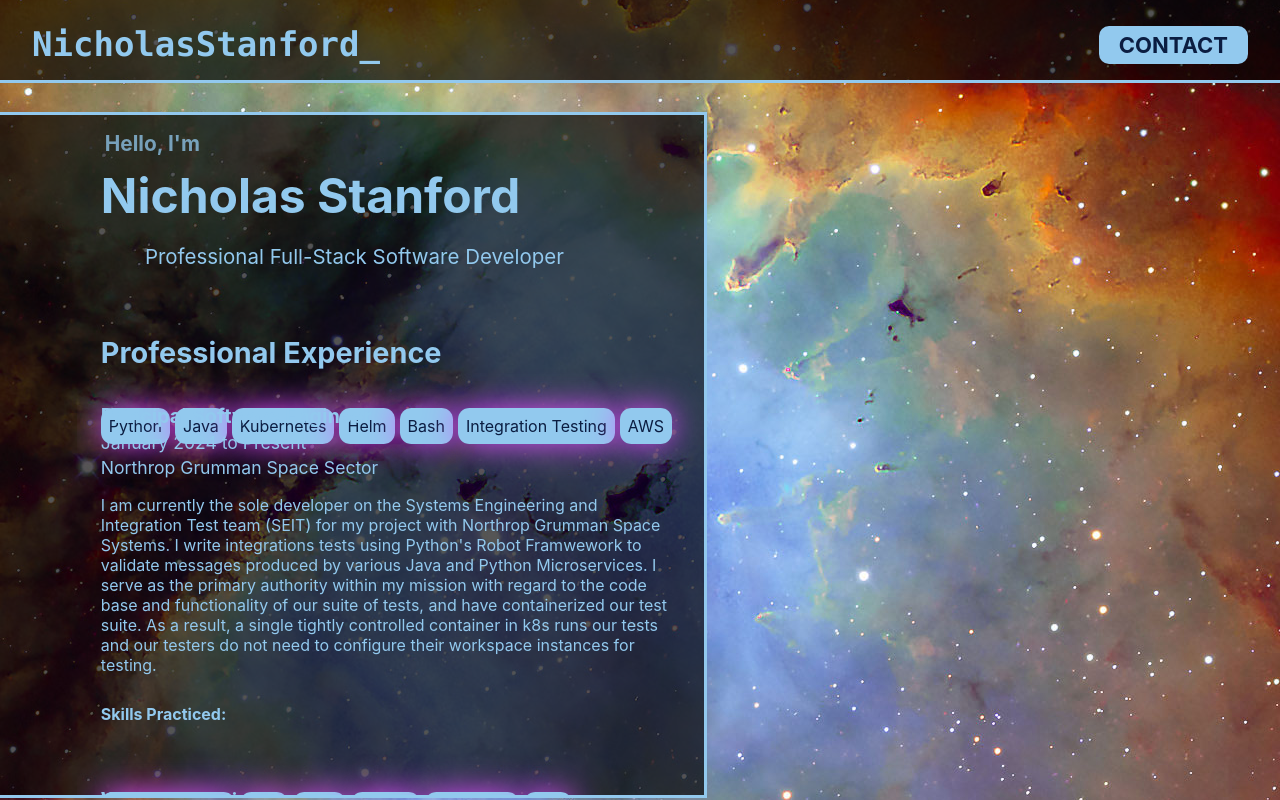
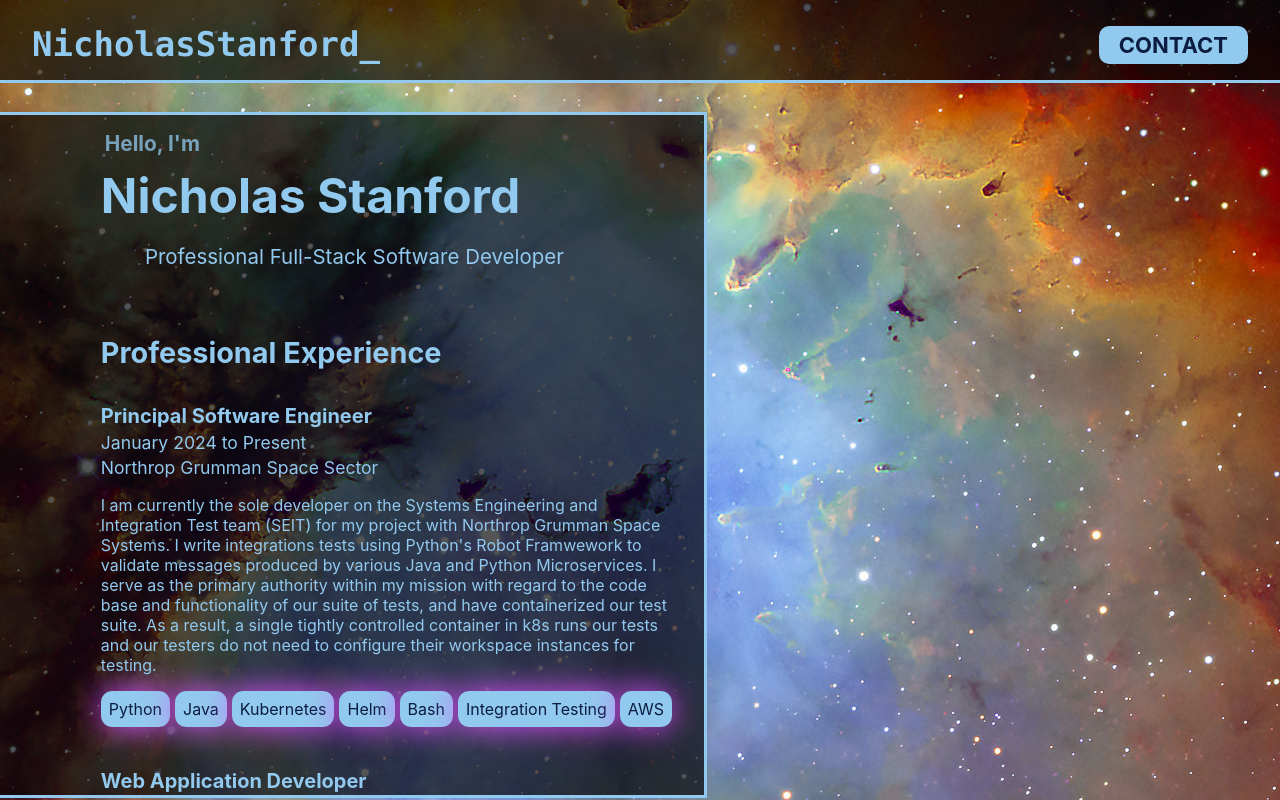
Before and after one commit to Stanfordna/angry-alpaca, a React (Create React App) app: page / in a window 1280 px wide. Built offline with nearby package versions, Linux system fonts and the light colour scheme; no server answers.

Commit message:
Modified Experience Content and CSS
Fixed position of glowy skills and got rid of "Skills Practiced" h4's

```diff
--- a/src/layout/Experience.css
+++ b/src/layout/Experience.css
@@ -196,7 +196,6 @@ project-description {
 
 position-skills,
 project-skills {
-  position: absolute;
   z-index: -2;
   margin-top: 0.5rem;
   font-size: 1rem;
@@ -204,6 +203,7 @@ project-skills {
   display: flex;
   flex-direction: row;
   flex-wrap: wrap;
+  width: 100%;
   max-width: inherit;
 }
 
--- a/src/layout/Experience.js
+++ b/src/layout/Experience.js
@@ -36,7 +36,6 @@ function Experience() {
                 As a result, a single tightly controlled container in k8s runs our tests and our testers
                 do not need to configure their workspace instances for testing.
               </position-description>
-              <h4>Skills Practiced:&nbsp;</h4>
               <position-skills>
                 <my-skill>Python</my-skill>
                 <my-skill>Java</my-skill>
@@ -60,7 +59,6 @@ function Experience() {
                 Contractied with Sandia National Labs in Albuquerque, New Mexico to build
                 full stack applications and automate workflows for the Department of Energy.
               </position-description>
-              <h4>Skills Practiced:&nbsp;</h4>
               <position-skills>
                 <my-skill>Apache Tomcat</my-skill>
                 <my-skill>SQL</my-skill>
@@ -84,7 +82,6 @@ function Experience() {
                 Used shell and Python scripting to retrieve, process and report project milestone progress data to
                 the National Institutes of Health.
               </position-description>
-              <h4>Skills Practiced:&nbsp;</h4>
               <position-skills>
                 <my-skill>Apache HTTP Server</my-skill>
                 <my-skill>PHP</my-skill>
@@ -111,7 +108,6 @@ function Experience() {
                 in the development of Wordpress modules. Implemented bash and Python scripts in order to monitor
                 traffic through our Apache web and mail servers to more quickly respond to cyber threats.
               </position-description>
-              <h4>Skills Practiced:&nbsp;</h4>
               <position-skills>
                 <my-skill>Apache HTTP Server</my-skill>
                 <my-skill>DNS</my-skill>
```
